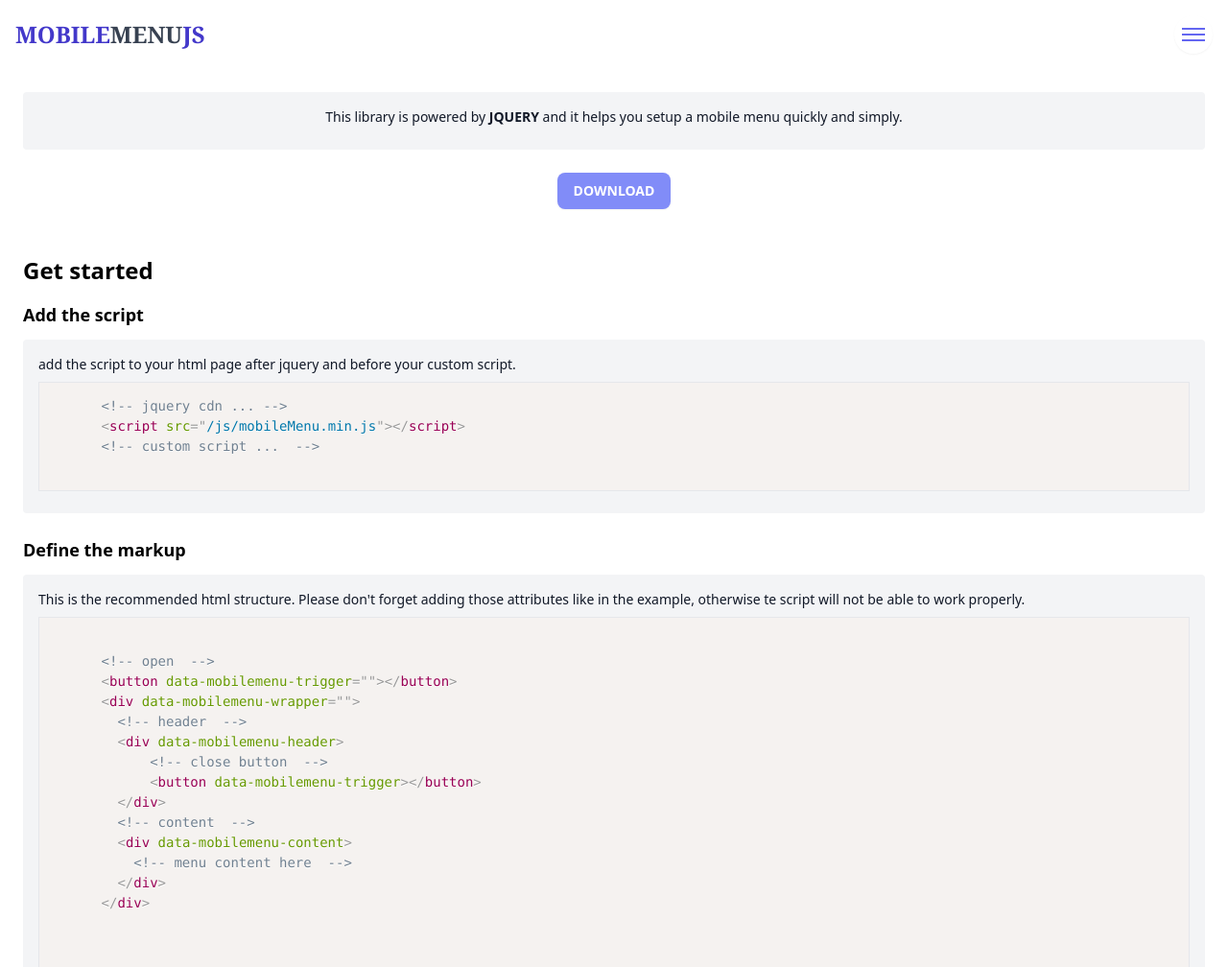
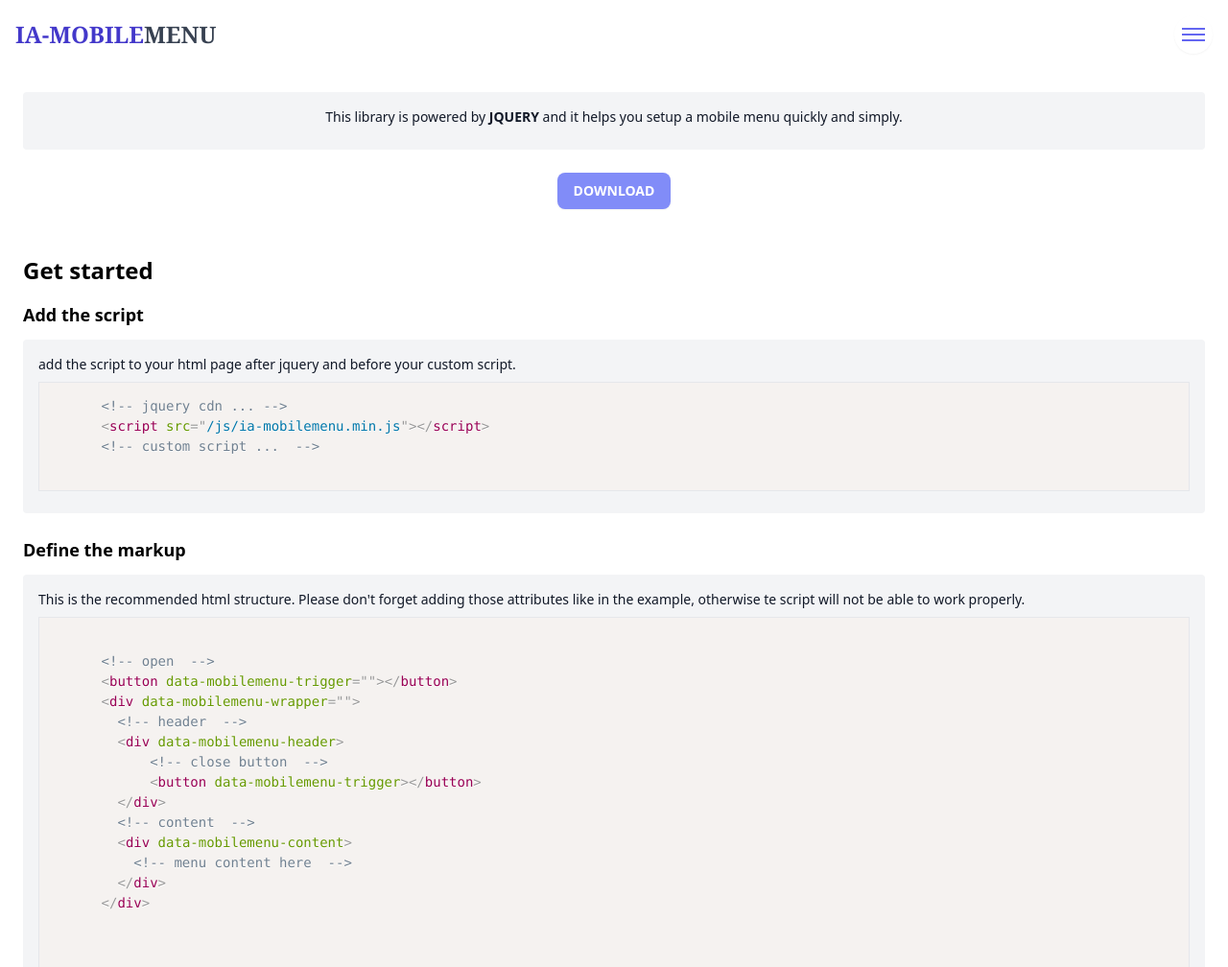
Before and after one commit to issam1994/ia-mobilemenu, a website: page index.html in a window 1280 px wide. Shown: the top 1008 px of the page at 96% size. Drawn offline with nearby package versions, Linux system fonts and the light colour scheme; files that its build step writes are made by us from their sources.

Commit message:
updated the naming of the lib to make it more unique and easy to find

```diff
--- a/index.html
+++ b/index.html
@@ -4,7 +4,7 @@
     <meta charset="UTF-8" />
     <meta http-equiv="X-UA-Compatible" content="IE=edge" />
     <meta name="viewport" content="width=device-width, initial-scale=1.0" />
-    <title>MobileMenujs - A Jquery script</title>
+    <title>IA-MOBILEMENU - A Jquery script</title>
     <link href="dist/css/main.css" rel="stylesheet" />
     <link
       rel="stylesheet"
@@ -16,7 +16,7 @@
       <!-- mobile menu  -->
       <div class="h-[72px] flex justify-between items-center p-4">
         <h1 class="font-bold text-2xl text-indigo-700 font-serif">
-          MOBILE<span class="text-gray-700">MENU</span>JS
+          IA-MOBILE<span class="text-gray-700">MENU</span>
         </h1>
         <button
           data-mobilemenu-trigger=""
@@ -102,7 +102,7 @@
         <!-- download  -->
         <div class="text-center">
           <a
-            href="dist/js/mobileMenu.min.js"
+            href="dist/js/ia-mobilemenu.min.js"
             download=""
             class="
               inline-block
@@ -135,7 +135,7 @@
           </p>
           <pre class="border language-html">
       <code>&lt;!-- jquery cdn ... --&gt;
-      &lt;script src=&quot;/js/mobileMenu.min.js&quot;&gt;&lt;/script&gt;
+      &lt;script src=&quot;/js/ia-mobilemenu.min.js&quot;&gt;&lt;/script&gt;
       &lt;!-- custom script ...  --&gt;</code>
               </pre>
         </div>
@@ -213,7 +213,7 @@
     <!-- main script  -->
     <script src="https://cdn.jsdelivr.net/npm/prismjs@1.24.1/components/prism-core.min.js"></script>
     <script src="https://cdn.jsdelivr.net/npm/prismjs@1.24.1/plugins/autoloader/prism-autoloader.min.js"></script>
-    <script src="dist/js/mobileMenu.min.js"></script>
+    <script src="dist/js/ia-mobilemenu.min.js"></script>
     <script src="dist/js/main.min.js"></script>
   </body>
 </html>
--- a/package.json
+++ b/package.json
@@ -1,7 +1,7 @@
 {
-  "name": "jquery-dropdown",
+  "name": "ia-mobilemenu",
   "version": "1.0.0",
-  "description": "a javascript lib for creating functional dropdowns.",
+  "description": "ia-mobilemenu is a jquery script lib for for making beautiful mobile menus.",
   "main": "index.js",
   "scripts": {
     "start": "gulp",
```
Also changed, not shown: README.md, dist/js/ia-mobilemenu.min.js (renamed from dist/js/mobileMenu.min.js), src/js/ia-mobilemenu.js (renamed from src/js/mobileMenu.js).
